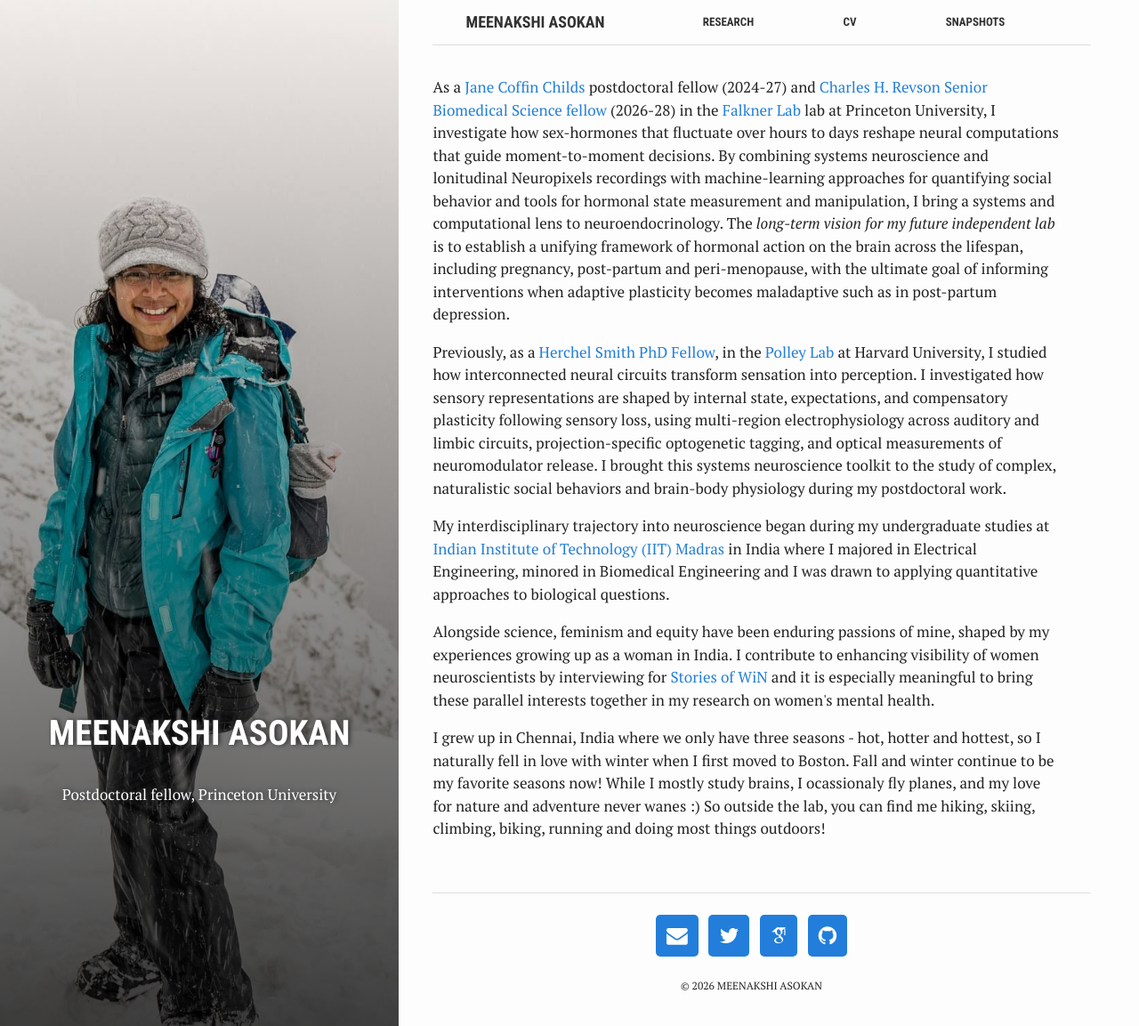
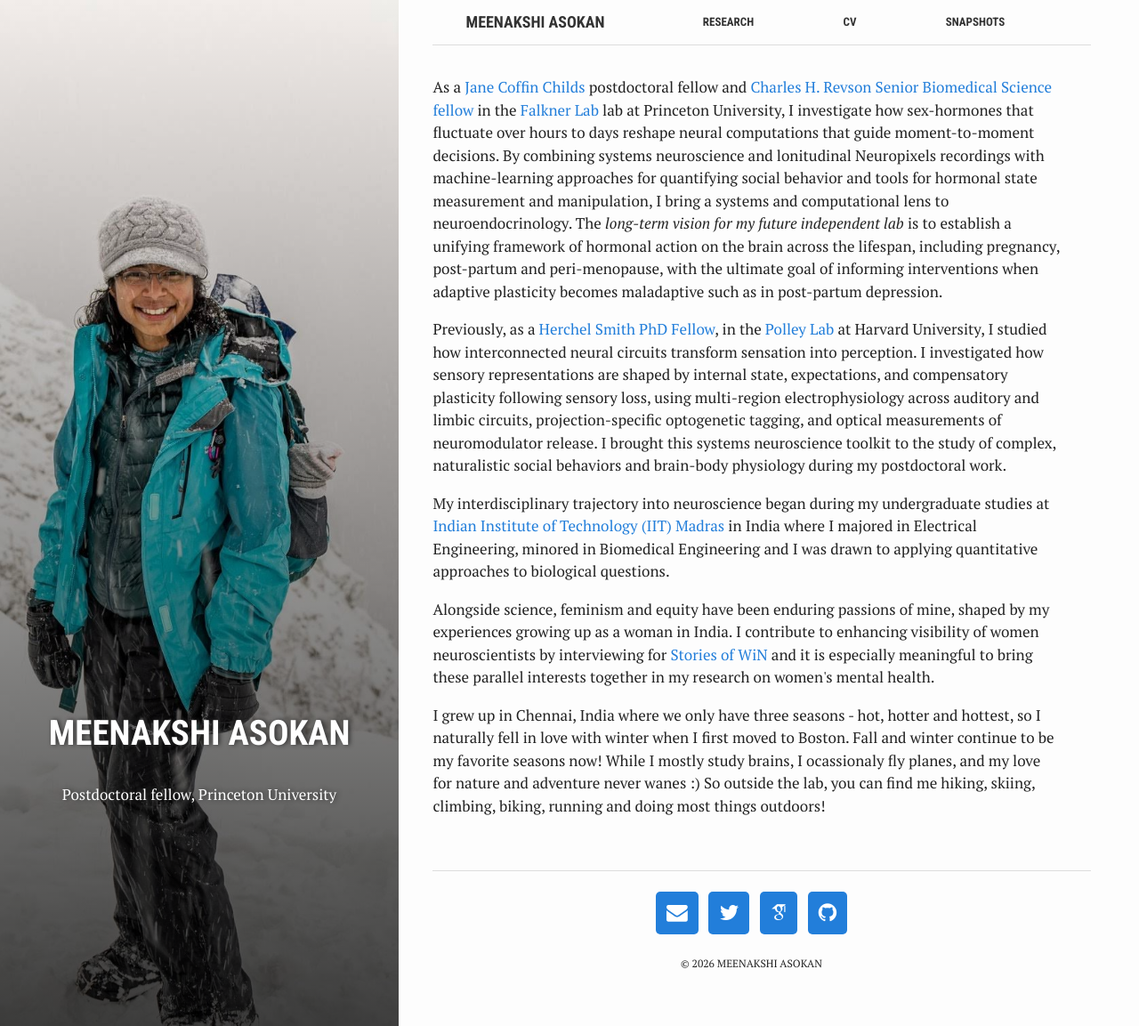
Before and after one commit to Meenakshi-Asokan/Meenakshi-Asokan.github.io, a Jekyll site: the page built from index.html, in a window 1280 px wide and 1153 px high. Shown: the whole window at 89% size. Built offline with Jekyll 4.4.1, drawn with Linux system fonts in a browser that asks for light colours; nearby versions of some CDN libraries; some web fonts are replaced; library files that are not in the unit come from our copies.

Commit message:
Update postdoctoral fellow titles in index.html
Removed the years from the postdoctoral fellow titles for clarity.

```diff
--- a/index.html
+++ b/index.html
@@ -7,8 +7,8 @@ summary: "Postdoctoral fellow, Princeton University"
 ---
 
 <p>
-  As a <a href="https://www.jccfund.org/fellows/current/#modal65">Jane Coffin Childs</a> postdoctoral fellow (2024-27) and
-  <a href = "https://revsonfoundation.org/announcing-the-2026-2028-charles-h-revson-foundation-senior-fellows-in-biomedical-science/">Charles H. Revson Senior Biomedical Science fellow </a> (2026-28)
+  As a <a href="https://www.jccfund.org/fellows/current/#modal65">Jane Coffin Childs</a> postdoctoral fellow and
+  <a href = "https://revsonfoundation.org/announcing-the-2026-2028-charles-h-revson-foundation-senior-fellows-in-biomedical-science/">Charles H. Revson Senior Biomedical Science fellow </a>
   in the  <a href="https://www.falknerlab.com/">Falkner Lab</a> lab at Princeton University,
   I investigate how sex-hormones that fluctuate over hours to days reshape neural computations that guide moment-to-moment decisions.
   By combining systems neuroscience and lonitudinal Neuropixels recordings with machine-learning approaches for quantifying social behavior
```
